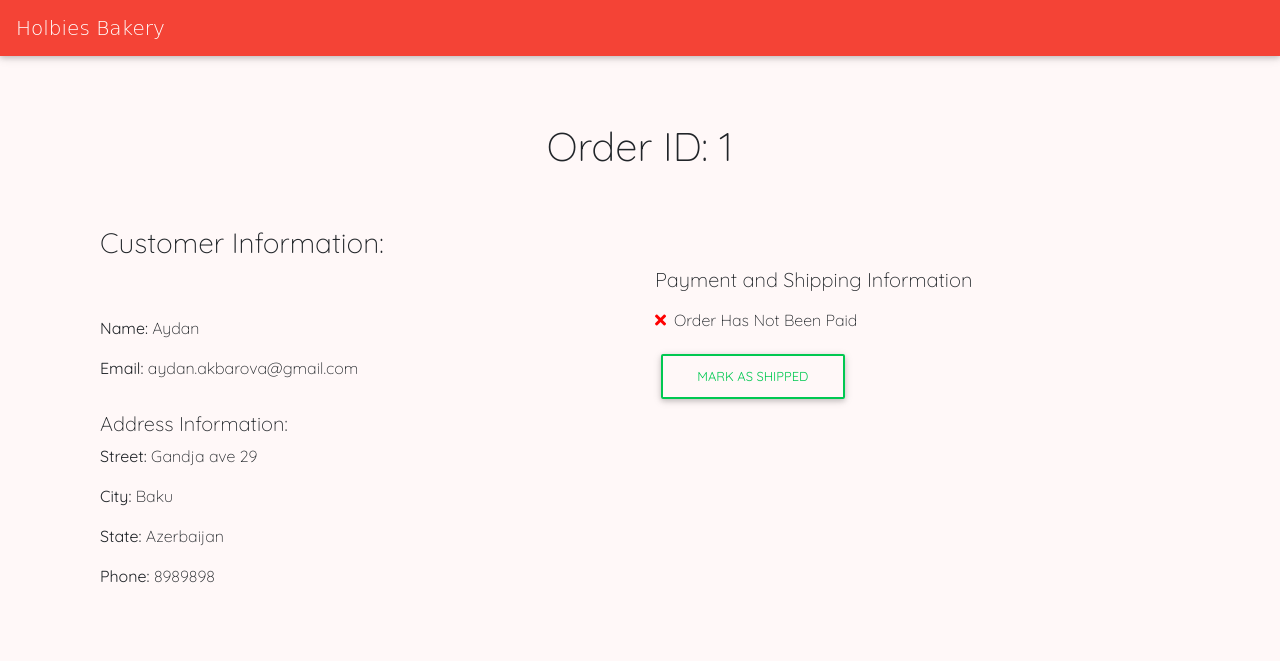
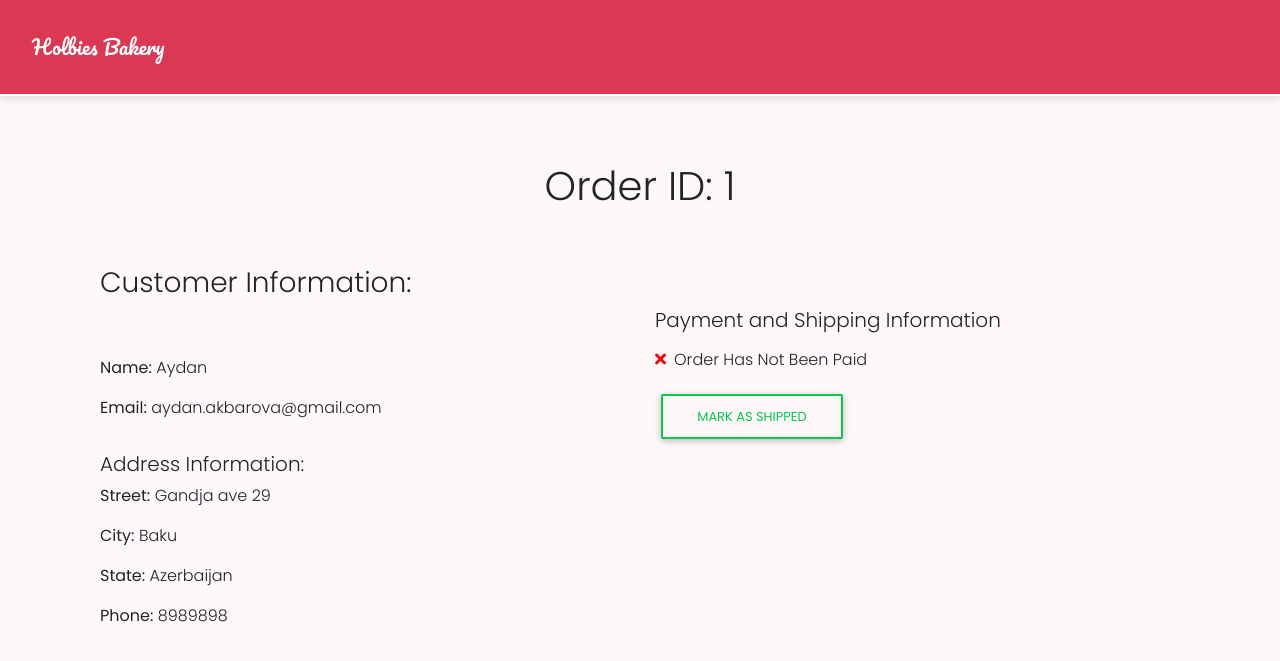
Before and after one commit to lunarinaa/holbertonschool-portfolio_project, a Django app: page /restaurant/orders/1/ in a window 1280 px wide. Shown: the top 661 px of the page. Run offline with Django 3.2, Linux system fonts and the light colour scheme; a user stored in the database is signed in; data comes from the database, SQL or seed files in the repository; both versions use the stored data as it was after the commit; some libraries are stand-ins or nearby versions.

Commit message:
some styling fix

```diff
--- a/holbies_bakery/customer/templates/customer/footer.html
+++ b/holbies_bakery/customer/templates/customer/footer.html
@@ -6,9 +6,9 @@
         @import url('https://fonts.googleapis.com/css2?family=Pacifico&family=Quicksand:wght@400;500;700&display=swap');
 
         .footer {
-            background-color: #fff8f8;
+            background-color: #da3853;
             padding: 1rem 1.5rem;
-            border-top: 2px solid #da3853;
+            border-top: 2px solid white;
             box-shadow: 0 -4px 6px rgba(0, 0, 0, 0.1);
             text-align: center;
             font-family: 'Quicksand', sans-serif;
@@ -19,7 +19,7 @@
             align-items: center;
         }
         .footer a {
-            color: #da3853 !important;
+            color: white !important;
             font-size: 1rem;
             text-decoration: none !important;
             margin: 0 1rem;
--- a/holbies_bakery/customer/templates/customer/navigation.html
+++ b/holbies_bakery/customer/templates/customer/navigation.html
@@ -12,17 +12,17 @@
         margin: 0;
     }
     .navbar {
-        background-color: #fff8f8;
+        background-color: #da3853;
         box-shadow: 0 4px 6px rgba(0, 0, 0, 0.1);
         padding: 1rem 1.5rem;
-        border-bottom: 2px solid #da3853;
+        border-bottom: 2px solid white;
     }
     .navbar-brand img {
         height: 50px;
     }
     .nav-link {
         font-family: 'Quicksand', sans-serif;
-        color: #da3853 !important;
+        color: white !important;
         font-size: 1rem;
         margin-right: 1rem;
         transition: color 0.3s ease;
--- a/holbies_bakery/restaurant/templates/restaurant/base.html
+++ b/holbies_bakery/restaurant/templates/restaurant/base.html
@@ -15,6 +15,8 @@
     <link href="https://cdnjs.cloudflare.com/ajax/libs/mdbootstrap/4.19.1/css/mdb.min.css" rel="stylesheet">
 
     <style>
+        @import url('https://fonts.googleapis.com/css2?family=Pacifico&family=Quicksand:wght@400;500;700&display=swap');
+
         body {
             font-family: 'Quicksand', sans-serif;
             background-color: #fff8f8;
@@ -27,10 +29,13 @@
         .navbar-brand {
             font-family: 'Pacifico', cursive;
             color: #fff;
+            padding: 0.5rem;
+            border-radius: 12px;
         }
 
         .navbar-brand:hover {
-            color: #ffbebeb3;
+            background-color: white;
+            color:#dc3545;
         }
 
         .container {
@@ -53,6 +58,8 @@
         .card h4 {
             color: #34495e;
             font-weight: 500;
+            font-size: 2rem;
+            font-family: 'Pacifico', cursive;
         }
 
         .card h1 {
--- a/holbies_bakery/restaurant/templates/restaurant/navigation.html
+++ b/holbies_bakery/restaurant/templates/restaurant/navigation.html
@@ -1,4 +1,5 @@
-<nav class="navbar navbar-expand-lg navbar-dark red">
+<nav class="navbar">
+
   <a class="navbar-brand" href="{% url 'index' %}">Holbies Bakery</a>
   <button class="navbar-toggler" type="button" data-toggle="collapse" data-target="#navbarNav" aria-controls="navbarNav" aria-expanded="false" aria-label="Toggle navigation">
     <span class="navbar-toggler-icon"></span>
@@ -10,3 +11,20 @@
     </ul>
   </div>
 </nav>
+ <style>
+      @import url('https://fonts.googleapis.com/css2?family=Pacifico&family=Quicksand:wght@400;500;700&display=swap');
+      @import url('https://fonts.googleapis.com/css2?family=Poppins:ital,wght@0,100;0,200;0,300;0,400;0,500;0,600;0,700;0,800;0,900;1,100;1,200;1,300;1,400;1,500;1,600;1,700;1,800;1,900&display=swap');
+
+
+  body {
+    font-family:"Poppins", sans-serif;
+    }
+  .navbar{
+    font-family: 'Pacifico', cursive;
+    background-color: #da3853;
+        box-shadow: 0 4px 6px rgba(0, 0, 0, 0.1);
+        padding: 1.5rem;
+        border-bottom: 2px solid white;
+  }
+
+ </style>
```
Also changed, not shown: holbies_bakery/db.sqlite3.
